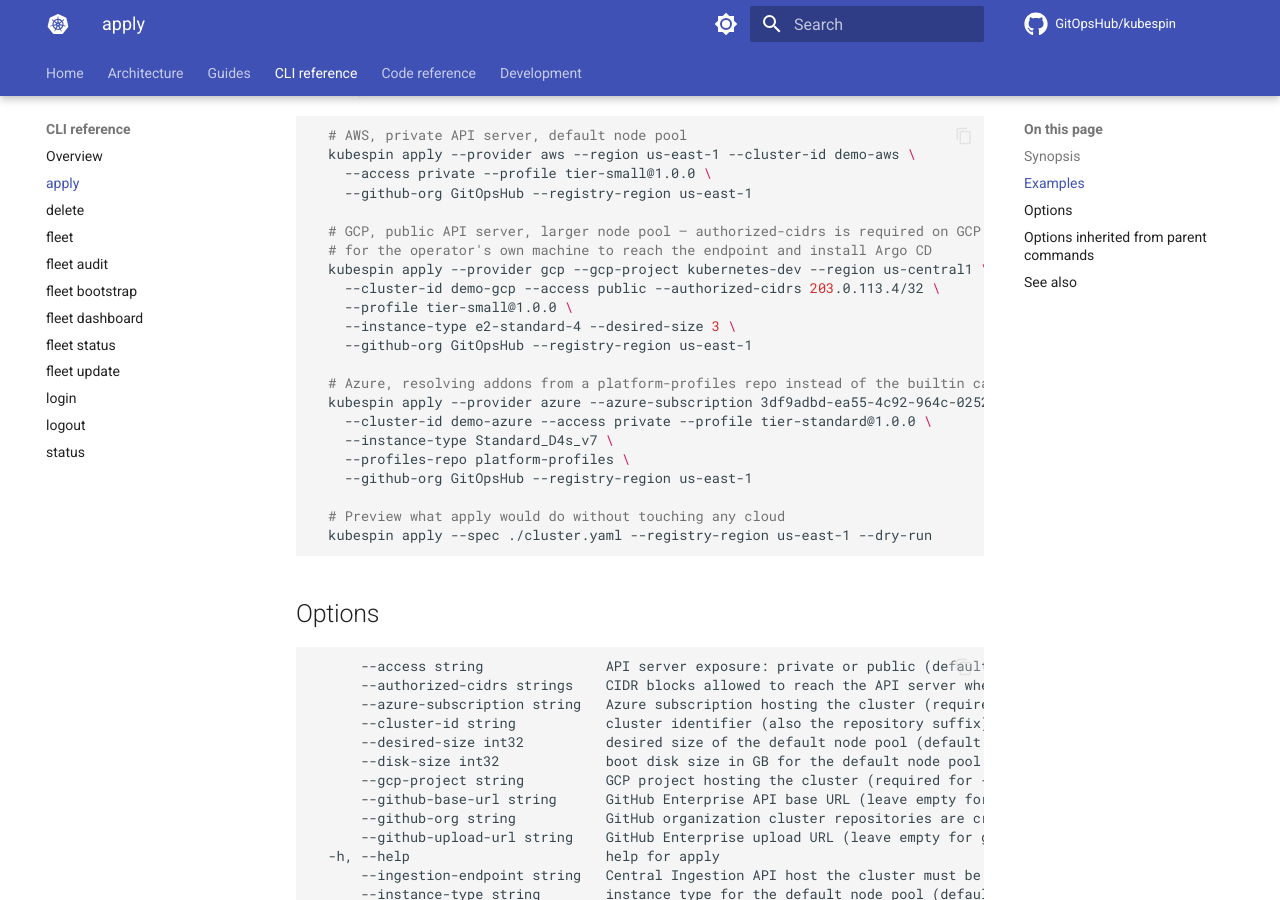
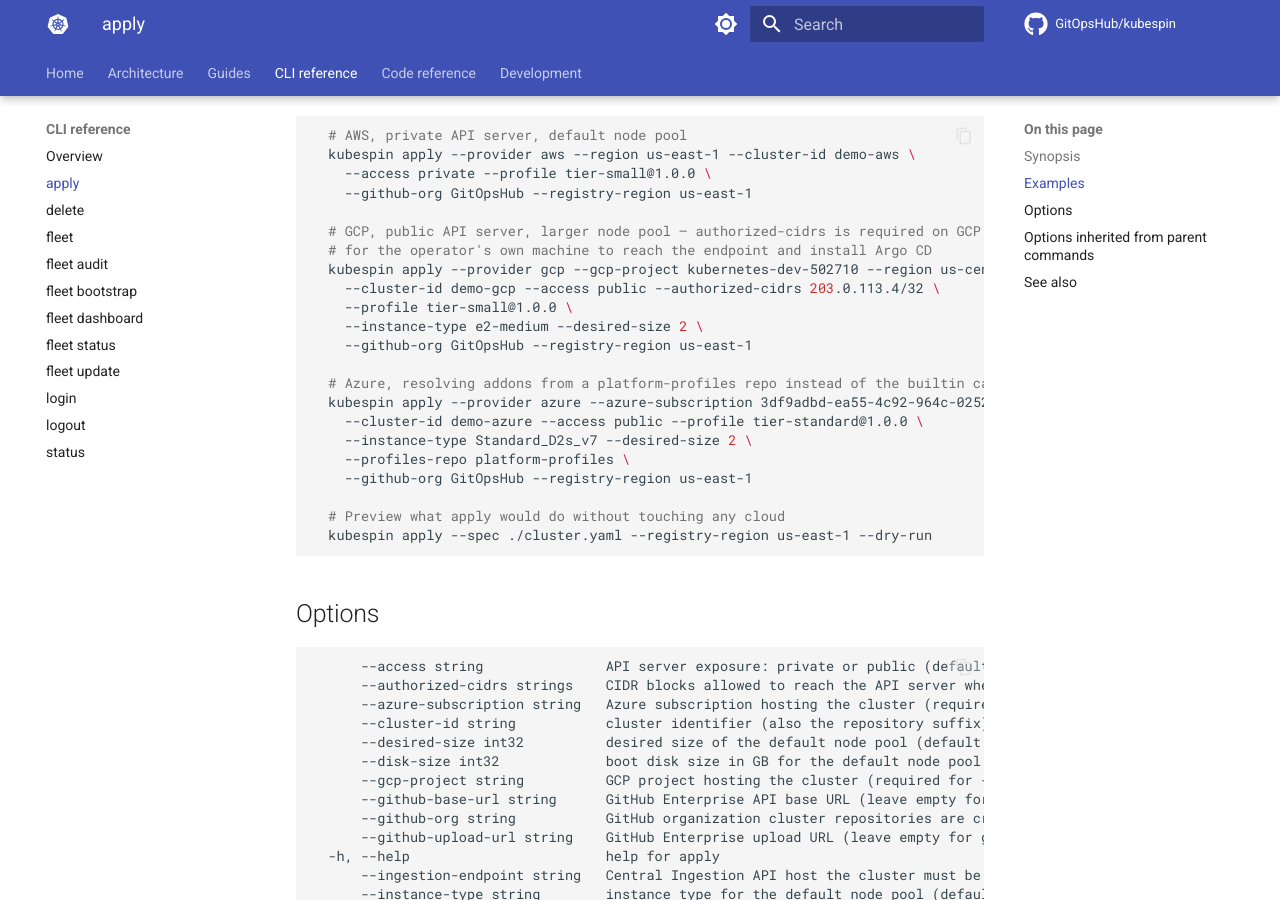
Before and after one commit to GitOpsHub/kubespin, an MkDocs documentation site: the page built from docs/cli/kubespin_apply.md, in a window 1280 px wide and 900 px high, scrolled down 900 px. Built offline with MkDocs 1.6.1 and Material for MkDocs 9.7.7, drawn with Linux system fonts in a browser that asks for light colours; comment, search, counter and statistics services are not loaded.

Commit message:
docs: Update GCP and Azure examples in kubespin apply documentation

```diff
--- a/docs/cli/kubespin_apply.md
+++ b/docs/cli/kubespin_apply.md
@@ -46,16 +46,16 @@ kubespin apply [flags]
 
   # GCP, public API server, larger node pool — authorized-cidrs is required on GCP
   # for the operator's own machine to reach the endpoint and install Argo CD
-  kubespin apply --provider gcp --gcp-project kubernetes-dev --region us-central1 \
+  kubespin apply --provider gcp --gcp-project kubernetes-dev-502710 --region us-central1 \
     --cluster-id demo-gcp --access public --authorized-cidrs 203.0.113.4/32 \
     --profile tier-small@1.0.0 \
-    --instance-type e2-standard-4 --desired-size 3 \
+    --instance-type e2-medium --desired-size 2 \
     --github-org GitOpsHub --registry-region us-east-1
 
   # Azure, resolving addons from a platform-profiles repo instead of the builtin catalog
   kubespin apply --provider azure --azure-subscription 3df9adbd-ea55-4c92-964c-0252031979de --region eastus \
-    --cluster-id demo-azure --access private --profile tier-standard@1.0.0 \
-    --instance-type Standard_D4s_v7 \
+    --cluster-id demo-azure --access public --profile tier-standard@1.0.0 \
+    --instance-type Standard_D2s_v7 --desired-size 2 \
     --profiles-repo platform-profiles \
     --github-org GitOpsHub --registry-region us-east-1
 
```
